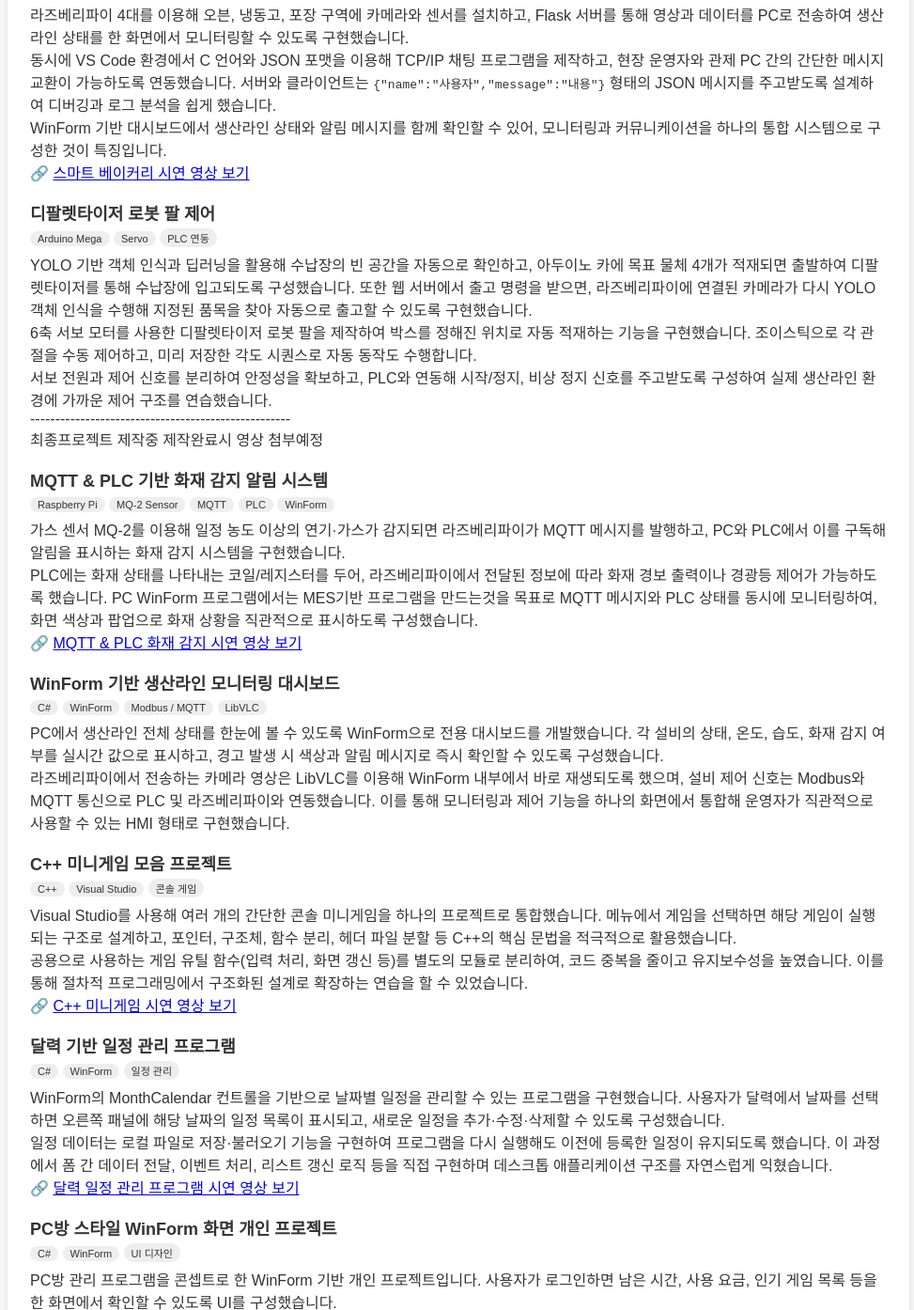
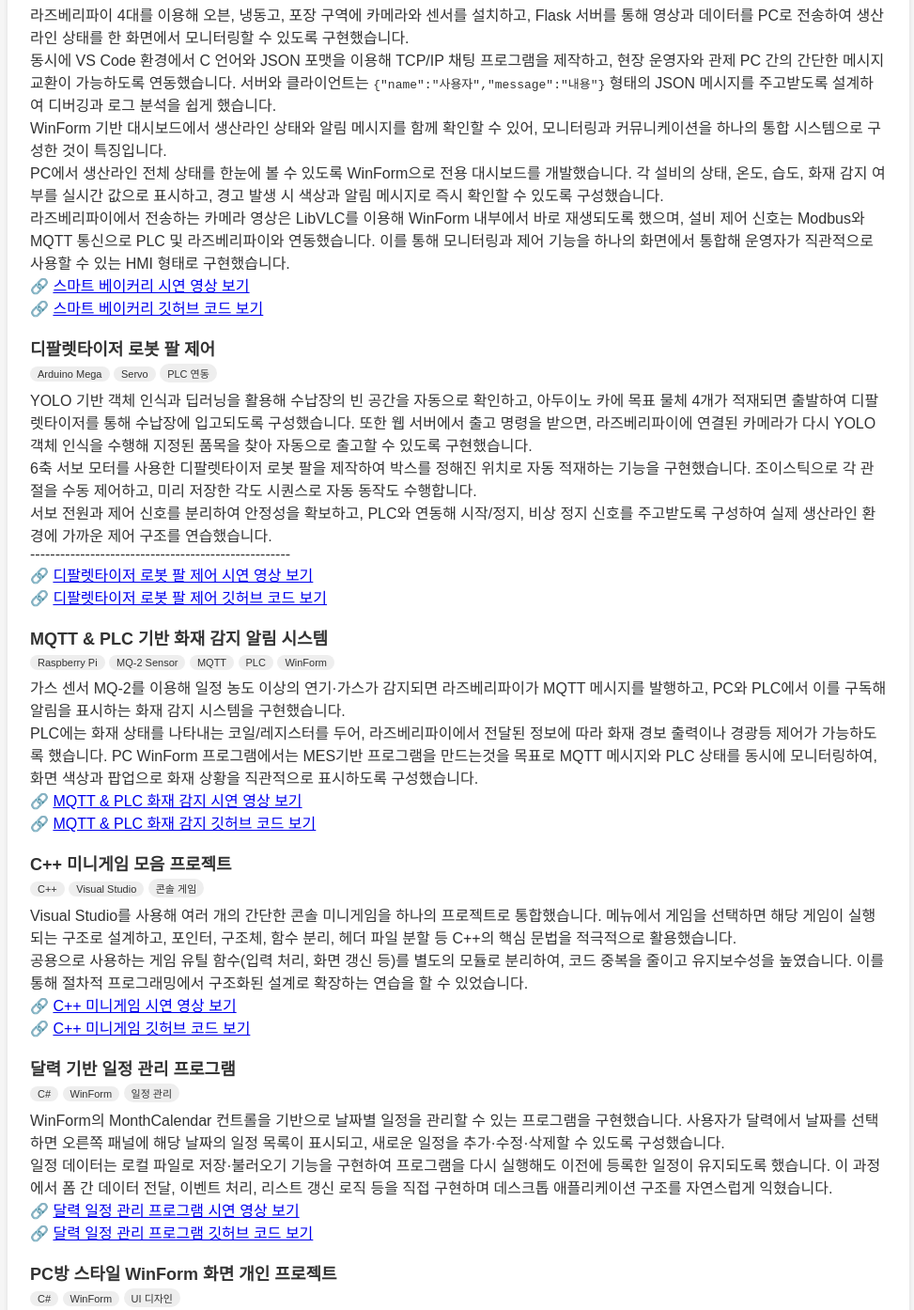
Before and after one commit to Kang-GeonWoo/myblog, a plain HTML site: page projects.html in a window 1280 px wide. Shown: the part 222-1616 px from the top of the page at 94% size, without its empty margins (152-1125 px from the left). Drawn offline with Linux system fonts and the light colour scheme.

Commit message:
Add files via upload

```diff
--- a/projects.html
+++ b/projects.html
@@ -53,10 +53,30 @@
           모니터링과 커뮤니케이션을 하나의 통합 시스템으로 구성한 것이 특징입니다.
         </p>
         <p>
+          PC에서 생산라인 전체 상태를 한눈에 볼 수 있도록 WinForm으로
+          전용 대시보드를 개발했습니다. 각 설비의 상태, 온도, 습도,
+          화재 감지 여부를 실시간 값으로 표시하고, 경고 발생 시
+          색상과 알림 메시지로 즉시 확인할 수 있도록 구성했습니다.
+        </p>
+        <p>
+          라즈베리파이에서 전송하는 카메라 영상은 LibVLC를 이용해
+          WinForm 내부에서 바로 재생되도록 했으며, 설비 제어 신호는
+          Modbus와 MQTT 통신으로 PLC 및 라즈베리파이와 연동했습니다.
+          이를 통해 모니터링과 제어 기능을 하나의 화면에서 통합해
+          운영자가 직관적으로 사용할 수 있는 HMI 형태로 구현했습니다.
+        </p>
+        <p>
           🔗
           <a href="https://www.youtube.com/watch?v=fUmoT1_HlpU"
              target="_blank" rel="noopener noreferrer">
             스마트 베이커리 시연 영상 보기
+          </a>
+        </p>
+         <p>
+          🔗
+          <a href="https://github.com/Kang-GeonWoo/MonitoringProgram_manager.git"
+             target="_blank" rel="noopener noreferrer">
+            스마트 베이커리 깃허브 코드 보기
           </a>
         </p>
       </div>
@@ -88,8 +108,17 @@
          <p>
          ----------------------------------------------------
         </p>
-        <p>
-         최종프로젝트 제작중 제작완료시 영상 첨부예정
+          🔗
+          <a href="https://www.youtube.com/watch?v=3bsJ9UlJt_Q"
+             target="_blank" rel="noopener noreferrer">
+            디팔렛타이저 로봇 팔 제어 시연 영상 보기
+          </a>
+          <p>
+          🔗
+          <a href="https://github.com/Kang-GeonWoo/Automated-Product-Sorting-and-Classification-using-Real-time-Video.git"
+             target="_blank" rel="noopener noreferrer">
+            디팔렛타이저 로봇 팔 제어 깃허브 코드 보기
+          </a>
         </p>
       </div>
 
@@ -121,31 +150,17 @@
             MQTT & PLC 화재 감지 시연 영상 보기
           </a>
         </p>
-      </div>
-
-      <!-- 4. WinForm 생산라인 대시보드 -->
-      <div class="project-item">
-        <h3>WinForm 기반 생산라인 모니터링 대시보드</h3>
-        <div class="tag">C#</div>
-        <div class="tag">WinForm</div>
-        <div class="tag">Modbus / MQTT</div>
-        <div class="tag">LibVLC</div>
         <p>
-          PC에서 생산라인 전체 상태를 한눈에 볼 수 있도록 WinForm으로
-          전용 대시보드를 개발했습니다. 각 설비의 상태, 온도, 습도,
-          화재 감지 여부를 실시간 값으로 표시하고, 경고 발생 시
-          색상과 알림 메시지로 즉시 확인할 수 있도록 구성했습니다.
-        </p>
-        <p>
-          라즈베리파이에서 전송하는 카메라 영상은 LibVLC를 이용해
-          WinForm 내부에서 바로 재생되도록 했으며, 설비 제어 신호는
-          Modbus와 MQTT 통신으로 PLC 및 라즈베리파이와 연동했습니다.
-          이를 통해 모니터링과 제어 기능을 하나의 화면에서 통합해
-          운영자가 직관적으로 사용할 수 있는 HMI 형태로 구현했습니다.
+          🔗
+          <a href="https://github.com/Kang-GeonWoo/joljack.git"
+             target="_blank" rel="noopener noreferrer">
+            MQTT & PLC 화재 감지 깃허브 코드 보기
+          </a>
         </p>
       </div>
 
-      <!-- 5. C++ 미니게임 프로젝트 -->
+
+      <!-- 4. C++ 미니게임 프로젝트 -->
       <div class="project-item">
         <h3>C++ 미니게임 모음 프로젝트</h3>
         <div class="tag">C++</div>
@@ -170,9 +185,16 @@
             C++ 미니게임 시연 영상 보기
           </a>
         </p>
+         <p>
+          🔗
+          <a href="https://github.com/Kang-GeonWoo/C-TeamProject-Maze-.git"
+             target="_blank" rel="noopener noreferrer">
+            C++ 미니게임 깃허브 코드 보기
+          </a>
+        </p>
       </div>
 
-      <!-- 6. 달력 기반 일정 관리 -->
+      <!-- 5. 달력 기반 일정 관리 -->
       <div class="project-item">
         <h3>달력 기반 일정 관리 프로그램</h3>
         <div class="tag">C#</div>
@@ -199,9 +221,16 @@
             달력 일정 관리 프로그램 시연 영상 보기
           </a>
         </p>
+        <p>
+          🔗
+          <a href="https://github.com/Kang-GeonWoo/C_Project_Schedular.git"
+             target="_blank" rel="noopener noreferrer">
+            달력 일정 관리 프로그램 깃허브 코드 보기
+          </a>
+        </p>
       </div>
 
-      <!-- 7. PC방 화면 개인 프로젝트 -->
+      <!-- 6. PC방 화면 개인 프로젝트 -->
       <div class="project-item">
         <h3>PC방 스타일 WinForm 화면 개인 프로젝트</h3>
         <div class="tag">C#</div>
@@ -226,6 +255,13 @@
             PC방 화면 개인 프로젝트 시연 영상 보기
           </a>
         </p>
+        <p>
+          🔗
+          <a href="https://github.com/Kang-GeonWoo/PC_ROOM.git"
+             target="_blank" rel="noopener noreferrer">
+            PC방 화면 개인 프로젝트 깃허브 코드 보기
+          </a>
+        </p>
       </div>
 
     </section>
```
Also changed, not shown: about.html (+1 -1 lines), posts.html (+1 -1 lines).
